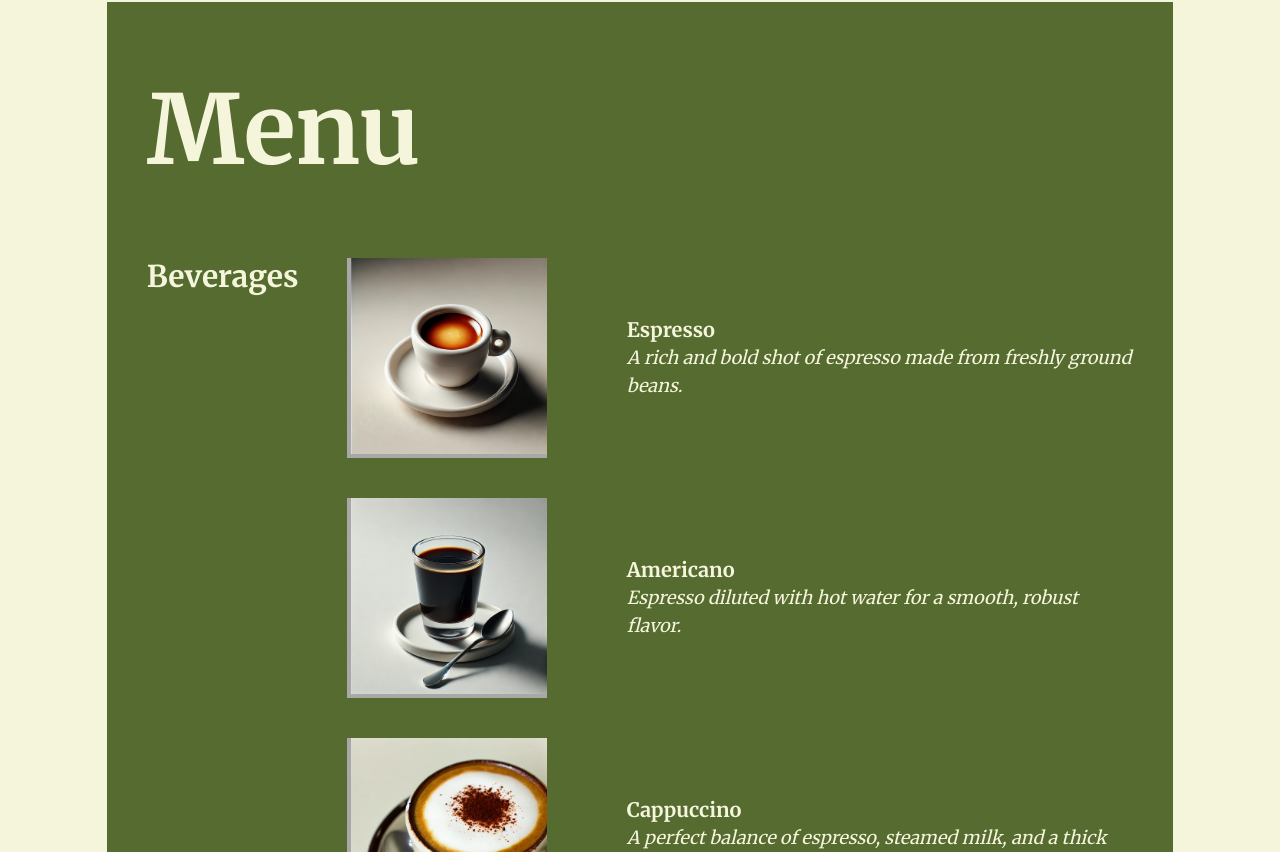
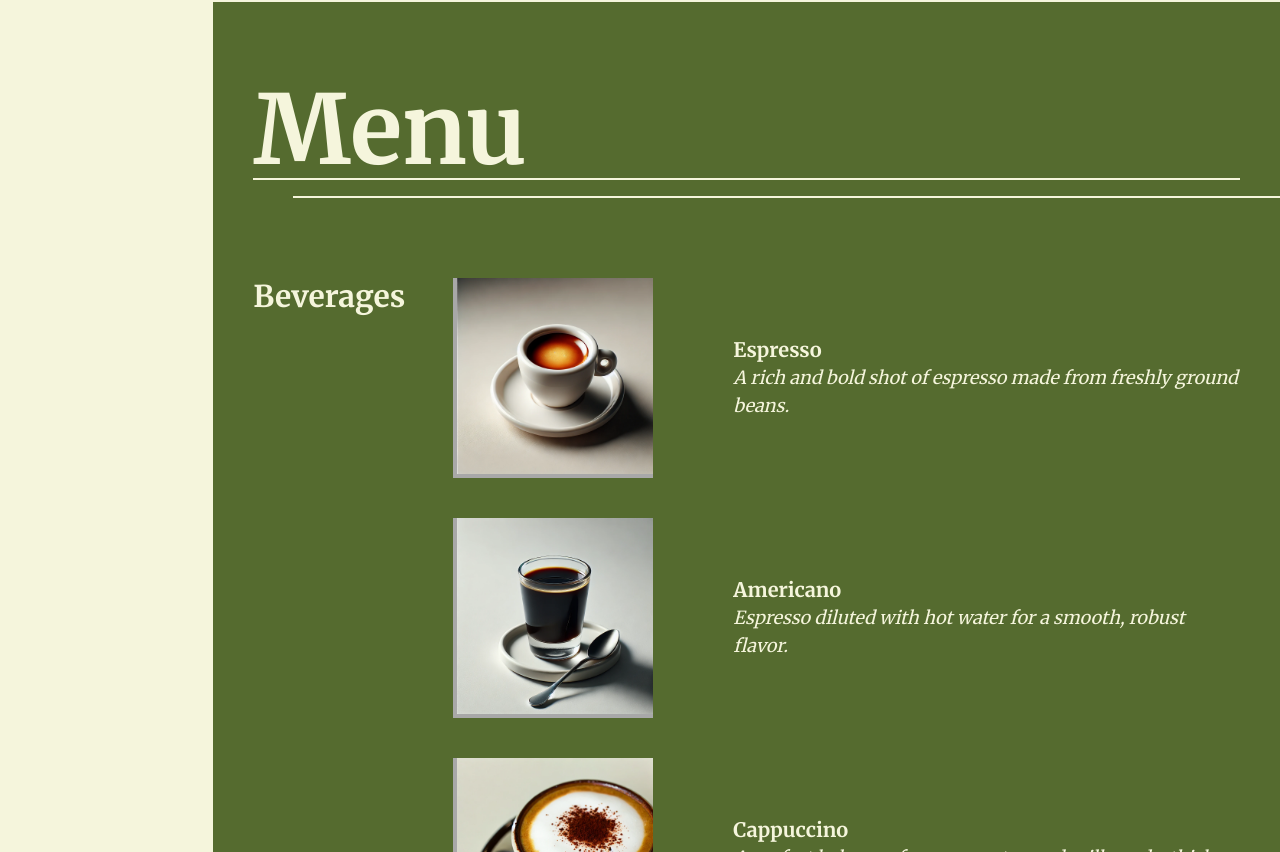
Before and after one commit to rafi-ramdhani/kophee, a Next.js app: page / in a window 1280 px wide. Shown: the part 1868-2720 px from the top of the page. Built offline with nearby package versions, Linux system fonts and the light colour scheme.

Commit message:
feat: changed menu layout

```diff
--- a/src/app/page.tsx
+++ b/src/app/page.tsx
@@ -169,7 +169,10 @@ const Menu = ({ type }: { type: "food" | "beverage" }) => {
       <div className="flex flex-col gap-16 lg:gap-10">
         {MENU[type].map((item) => {
           return (
-            <div key={item.name} className="flex flex-col gap-4 md:flex-row md:gap-20">
+            <div
+              key={item.name}
+              className="flex flex-col gap-4 md:flex-row md:gap-20"
+            >
               <div className="relative w-[150px] h-[150px] min-w-[150px] min-h-[150px] md:w-[200px] md:h-[200px] md:min-w-[200px] md:min-h-[200px] border-l-warm-gray border-l-4 border-b-warm-gray border-b-4">
                 <Image
                   fill
@@ -180,7 +183,9 @@ const Menu = ({ type }: { type: "food" | "beverage" }) => {
                 />
               </div>
               <div className="flex flex-col justify-center">
-                <h4 className="text-cream font-bold text-base md:text-xl">{item.name}</h4>
+                <h4 className="text-cream font-bold text-base md:text-xl">
+                  {item.name}
+                </h4>
                 <p className="text-cream font-normal text-sm md:text-lg italic">
                   {item.description}
                 </p>
@@ -265,10 +270,15 @@ export default function Home() {
 
       <section
         id="menu"
-        className="w-full lg:w-10/12 max-w-[1600px] m-auto bg-olive-green pb-20 pt-20 pl-10 pr-10 mt-40"
+        className="w-full lg:w-10/12 max-w-[1600px] ml-auto bg-olive-green pb-20 pt-20 pl-10 pr-10 mt-40"
       >
         <h2 className="text-cream font-bold text-6xl md:text-8xl">Menu</h2>
+        <div className="flex flex-col gap-4">
+          <div className="w-full border-b-2 border-cream"></div>
+          <div className="w-full border-b-2 border-cream translate-x-10"></div>
+        </div>
         <Menu type="beverage" />
+        <div className="w-full border-b-2 border-cream translate-x-10 mt-10"></div>
         <Menu type="food" />
       </section>
     </Fragment>
```
